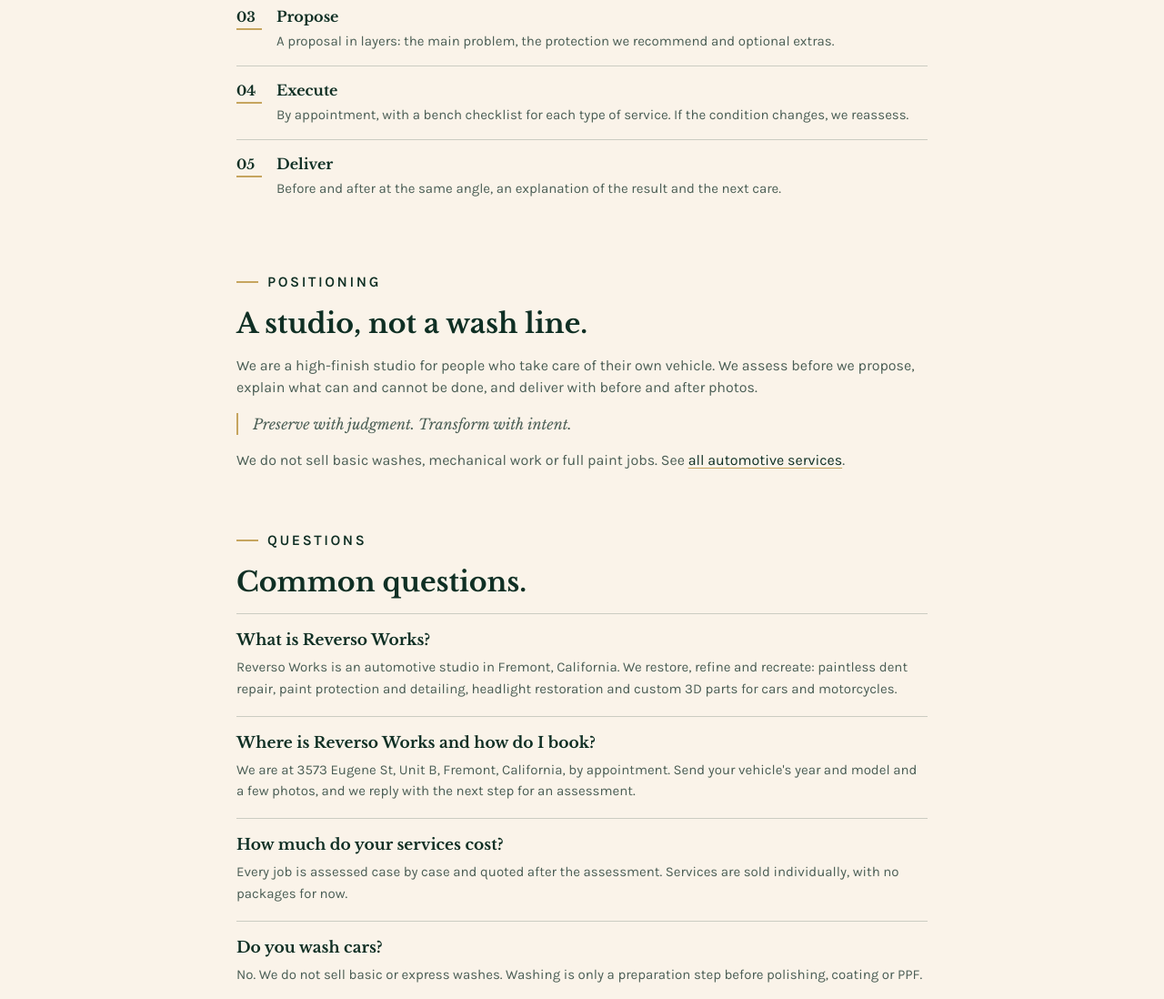
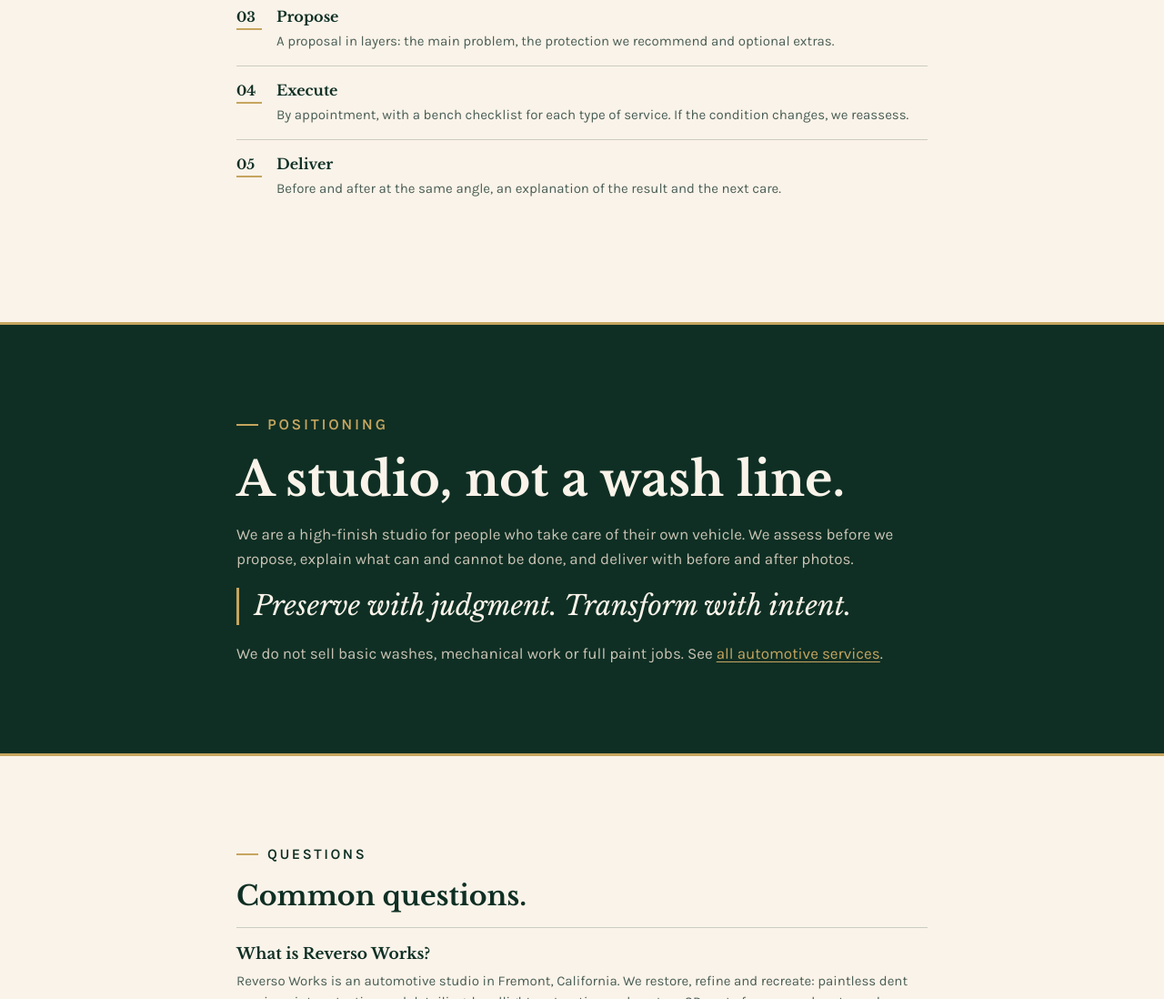
Before and after one commit to reversoworks-gestor/Website, a plain HTML site: page index.html in a window 1280 px wide. Shown: the part 4359-5457 px from the top of the page at 91% size. Drawn offline with nearby package versions, Linux system fonts and the light colour scheme.

Commit message:
Home: Positioning as dark contrast band
Co-Authored-By: Claude Sonnet 5.5 <noreply@anthropic.com>
Claude-Session: https://claude.ai/code/session_01SkzWYkG7mEj5KKHVVdQCiG

```diff
--- a/assets/heritage/site.css
+++ b/assets/heritage/site.css
@@ -195,3 +195,15 @@ a { color: inherit; }
 .pickgrid .pa { grid-column: 2; grid-row: 1 / span 2; color: var(--brass); }
 .pickgrid .pa svg { width: 18px; height: 18px; stroke: currentColor; fill: none; stroke-width: 1.5; stroke-linecap: round; stroke-linejoin: round; }
 .wa-link { align-self: flex-start; font-size: 13px; font-weight: 600; color: var(--cream); text-decoration: underline; text-decoration-color: var(--brass); text-underline-offset: 4px; padding: 8px 0; }
+
+/* Faixa de posicionamento */
+.band { background: var(--green); color: var(--cream); margin-inline: calc(-1 * max(16px, env(safe-area-inset-left, 0px))) calc(-1 * max(16px, env(safe-area-inset-right, 0px))); padding: 96px max(16px, env(safe-area-inset-right, 0px)) 96px max(16px, env(safe-area-inset-left, 0px)); border-block: 3px solid var(--brass); }
+.band .wrap { max-width: 760px; margin: 0 auto; }
+.band .txt { display: flex; flex-direction: column; gap: 18px; }
+.band .eyebrow { color: var(--brass); display: inline-flex; align-items: center; gap: 10px; }
+.band .eyebrow::before { content: ""; width: 24px; height: 2px; background: var(--brass); }
+.band h2 { font-size: 38px; line-height: 1.1; color: var(--cream); text-wrap: balance; }
+.band p { font-size: 17px; line-height: 1.6; color: var(--on-green-muted); }
+.band .pull { font-family: var(--font-title); font-style: italic; font-size: 24px; line-height: 1.35; color: var(--cream); border-left: 3px solid var(--brass); padding-left: 16px; }
+.band a { color: var(--brass); text-decoration-color: var(--brass); text-underline-offset: 3px; }
+@media (min-width: 760px) { .band h2 { font-size: 52px; } .band .pull { font-size: 30px; } }
--- a/index.html
+++ b/index.html
@@ -98,19 +98,21 @@
     </div>
     <p class="sum">Discontinued brackets, trim and fairings, scanned, modeled and test-fitted.</p>
   </article></div></section>
-  <section class="light" id="quote"><div class="wrap">
+  <section class="light" aria-label="How it works"><div class="wrap">
     <div class="txt">
       <p class="eyebrow">How it works</p>
       <h2>From first photo to delivery.</h2>
       <ol class="rows steps"><li><span class="n">01</span><span class="b"><span class="nm">Receive</span><span class="ds">Send your vehicle&#x27;s year and model, a few wide and close-up photos, and what you want to resolve.</span></span></li><li><span class="n">02</span><span class="b"><span class="nm">Assess</span><span class="ds">A walk-around with you: paint, headlights, plastics and the main problem.</span></span></li><li><span class="n">03</span><span class="b"><span class="nm">Propose</span><span class="ds">A proposal in layers: the main problem, the protection we recommend and optional extras.</span></span></li><li><span class="n">04</span><span class="b"><span class="nm">Execute</span><span class="ds">By appointment, with a bench checklist for each type of service. If the condition changes, we reassess.</span></span></li><li><span class="n">05</span><span class="b"><span class="nm">Deliver</span><span class="ds">Before and after at the same angle, an explanation of the result and the next care.</span></span></li></ol>
     </div>
-    <div class="txt">
+  </div></section>
+  <section class="band" aria-labelledby="pos"><div class="wrap"><div class="txt">
       <p class="eyebrow">Positioning</p>
-      <h2>A studio, not a wash line.</h2>
+      <h2 id="pos">A studio, not a wash line.</h2>
       <p>We are a high-finish studio for people who take care of their own vehicle. We assess before we propose, explain what can and cannot be done, and deliver with before and after photos.</p>
       <p class="pull">Preserve with judgment. Transform with intent.</p>
       <p>We do not sell basic washes, mechanical work or full paint jobs. See <a href="/automotive-services/">all automotive services</a>.</p>
-    </div>
+  </div></div></section>
+  <section class="light" id="quote"><div class="wrap">
     <div class="txt">
       <p class="eyebrow">Questions</p>
       <h2>Common questions.</h2>
```
